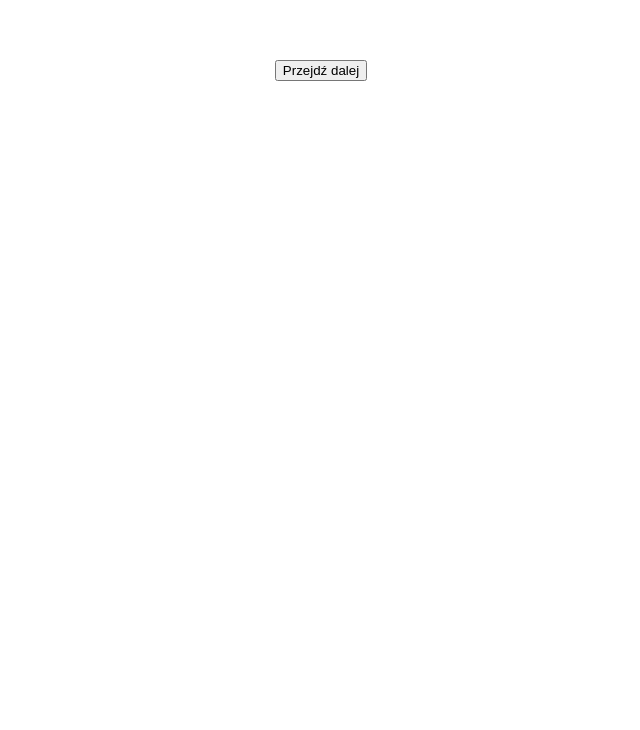
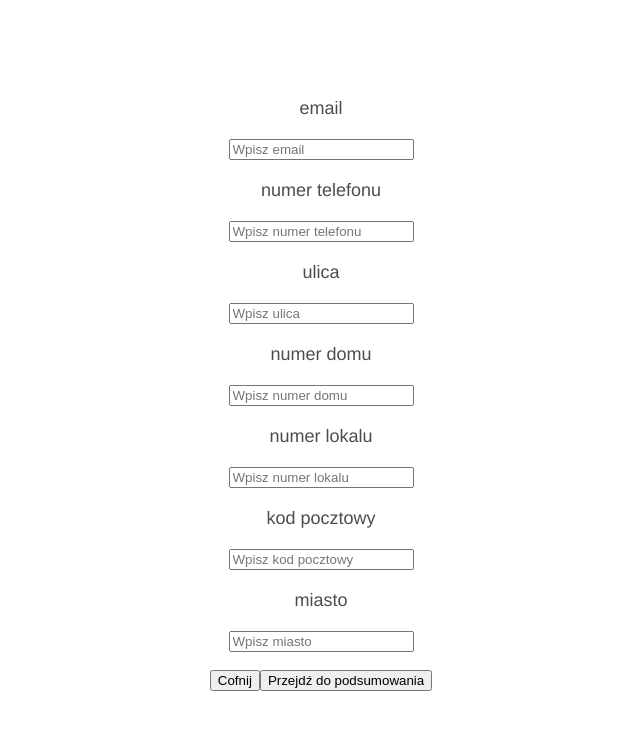
Before and after one commit to Wektors/email-form, a Vue app: page / in a window 1280 px wide. Both pictures are taken after a click on the button "Przejdź dalej". Shown: the top 730 px of the page, without its empty margins (319-959 px from the left). Built offline with nearby package versions, Linux system fonts and the light colour scheme.

Commit message:
form complete without validation

```diff
--- a/src/components/FormLayout.vue
+++ b/src/components/FormLayout.vue
@@ -1,9 +1,41 @@
 <template>
-  <div class="first-step" v-show='firstStepShow' >
+	<div class="first-step" v-show="firstStepShow">
 		<FormEntry label="Imię" v-model="firstName" />
 		<FormEntry label="Drugie imię" v-model="secondName" />
 		<FormEntry label="Nazwisko" v-model="surName" />
 
+  </div>
+  <br />
+
+	<button @click="triggerNextStep(firstStepShow)" v-show="firstStepShow">
+		Przejdź dalej
+	</button>
+
+
+	<div class="second-step" v-show="secondStepShow">
+		<FormEntry label="email" v-model="email" type="email" />
+		<FormEntry label="numer telefonu" v-model="phone" type="phone" />
+		<FormEntry label="ulica" v-model="street" />
+		<FormEntry label="numer domu" v-model="houseNumber" />
+		<FormEntry label="numer lokalu" v-model="apartmentNumber" />
+		<FormEntry label="kod pocztowy" v-model="postalCode" />
+		<FormEntry label="miasto" v-model="city" />
+
+		<br />
+
+    <br />
+    <button @click="triggerNextStep(firstStepShow)" v-show="secondStepShow">
+		Cofnij
+	</button>
+		<button @click="triggerSummary()" v-show="secondStepShow">
+			Przejdź do podsumowania
+		</button>
+	</div>
+
+
+	<div class="summary" v-show="summaryShow">
+
+    <h2>Podsumowanie: </h2>
 		<br />
 		imie: {{ firstName }}
 		<br />
@@ -12,10 +44,36 @@
 		<br />
 
 		nazwisko: {{ surName }}
+
+    <br />
+
+		email: {{ email }}
+
+    <br />
+
+		telefon: {{ phone }}
+
+    <br />
+
+		ulica: {{ street }}
+
+    <br />
+
+		numer domu: {{ houseNumber }}
+
+    <br />
+
+		numer mieszkania: {{ apartmentNumber }}
+
+    <br />
+
+		kod pocztowy: {{ postalCode }}
+
+    <br />
+
+		miasto: {{ city }}
+
 	</div>
-
-  <button @click="triggerNextStep">Przejdź dalej</button>
-
 </template>
 
 <script>
@@ -30,16 +88,30 @@ export default {
 	data() {
 		return {
 			firstStepShow: true,
+			secondStepShow: false,
+			summaryShow: false,
 			firstName: "",
 			secondName: "",
-			surName: "",
+			email: "",
+			phone: "",
+			street: "",
+			houseNumber: "",
+			apartmentNumber: "",
+			postalCode: "",
+			city: "",
 		};
 	},
 	methods: {
 		triggerNextStep() {
-      this.firstStepShow = !this.firstStepShow
-    }
-  }
+			this.firstStepShow = !this.firstStepShow;
+			this.secondStepShow = !this.secondStepShow;
+		},
+		triggerSummary() {
+			this.firstStepShow = false;
+			this.secondStepShow = false;
+			this.summaryShow = !this.summaryShow;
+		},
+	},
 };
 </script>
 
```
Lines whose indentation alone changed are shown as unchanged.
